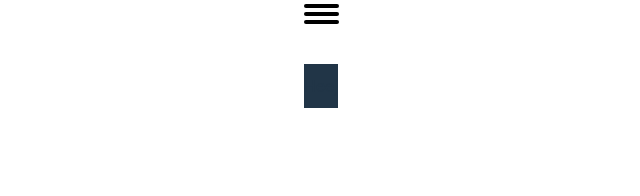
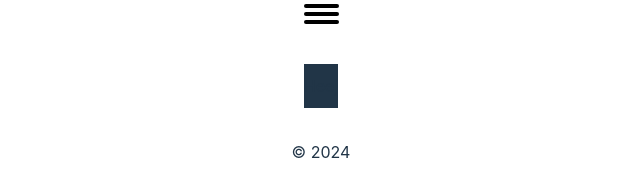
Before and after one commit to YeseniaCM/my-hobby, a website built with Vite: page index.html in a window 1280 px wide. Shown: the full height of the page, 319-959 px from the left. Built offline with nearby package versions, Linux system fonts and the light colour scheme.

Commit message:
:sparkles: Footer

```diff
--- a/index.html
+++ b/index.html
@@ -20,6 +20,8 @@
       </ul>
     </nav>
     <div id="app"></div>
+
+    <footer>&copy; 2024</footer>
     <script type="module" src="src/main.js"></script>
   </body>
 </html>
```
